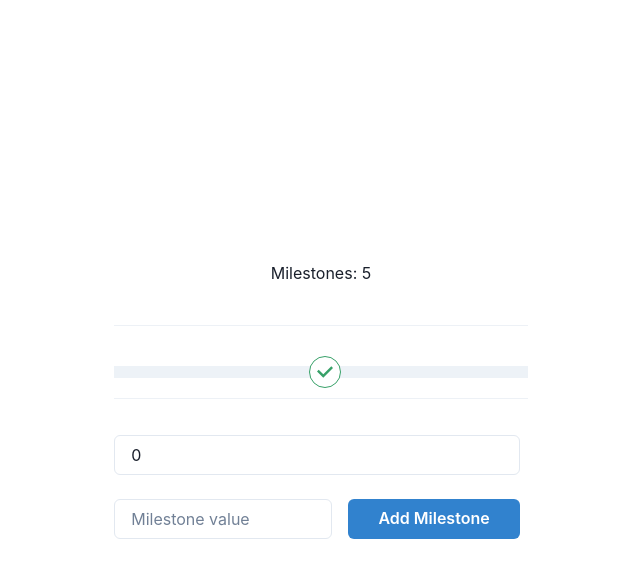
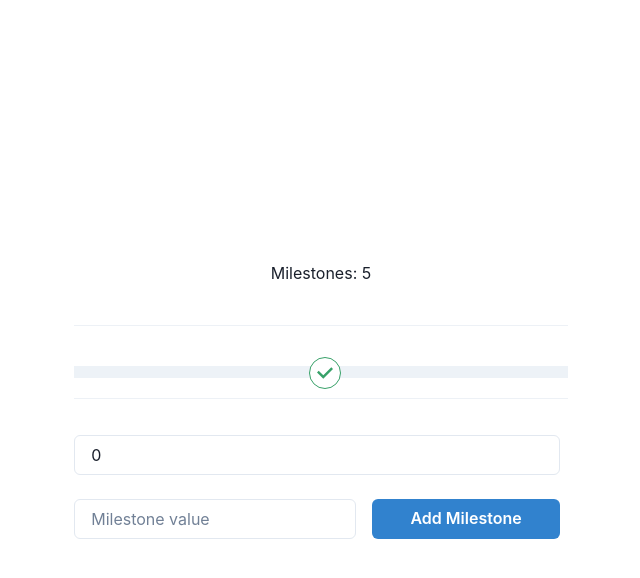
Before and after one commit to raihanmahmudiut/progressBar, a React (Vite) app: page / in a window 1280 px wide. Both pictures are taken after typing "5" into the empty fields and a click on the button "Add Milestone". Shown: the top 578 px of the page, without its empty margins (319-959 px from the left). Built offline with nearby package versions, Linux system fonts and the light colour scheme.

Commit message:
fixed padding for different media

```diff
--- a/src/App.jsx
+++ b/src/App.jsx
@@ -30,7 +30,7 @@ function App() {
 		<ChakraProvider>
 			<Container>
 				<Stack
-					p={20}
+					p={{base: 5, md: 10}}
 					minH={"100vh"}
 					alignContent="center"
 					justifyContent="center"
--- a/src/progressBar.jsx
+++ b/src/progressBar.jsx
@@ -72,8 +72,8 @@ function ProgressBar({ milestones }) {
 						left={`calc(${
 							((index + 1) / (milestones.length + 1)) * 100
 						}% - 12px)`}
-						top="calc(52%)"
-						transform="translateY(-50%)"
+						top="calc(45%)"
+						// transform="translateY(-60%)"
 						zIndex="1"
 						textAlign="center"
 					>
```
